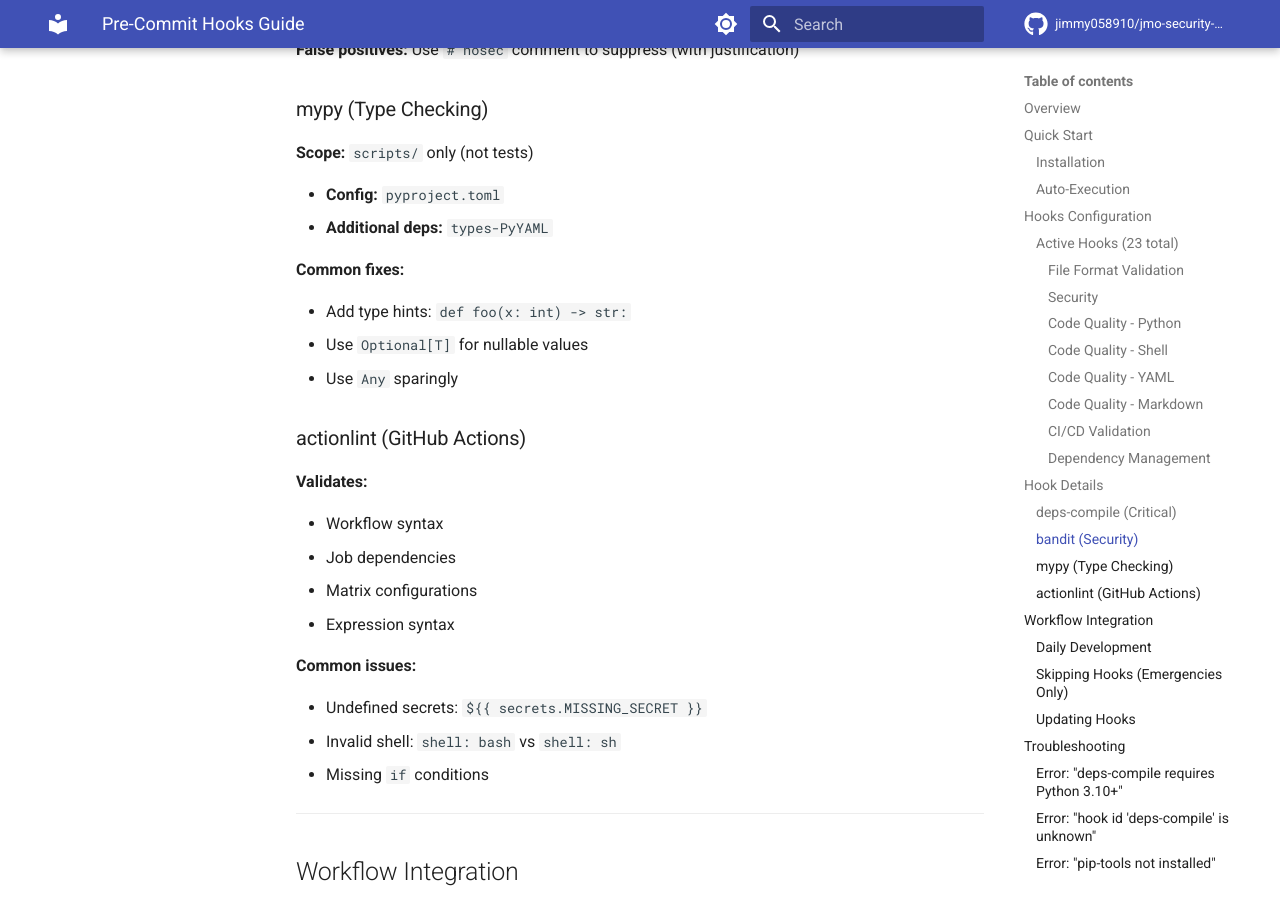
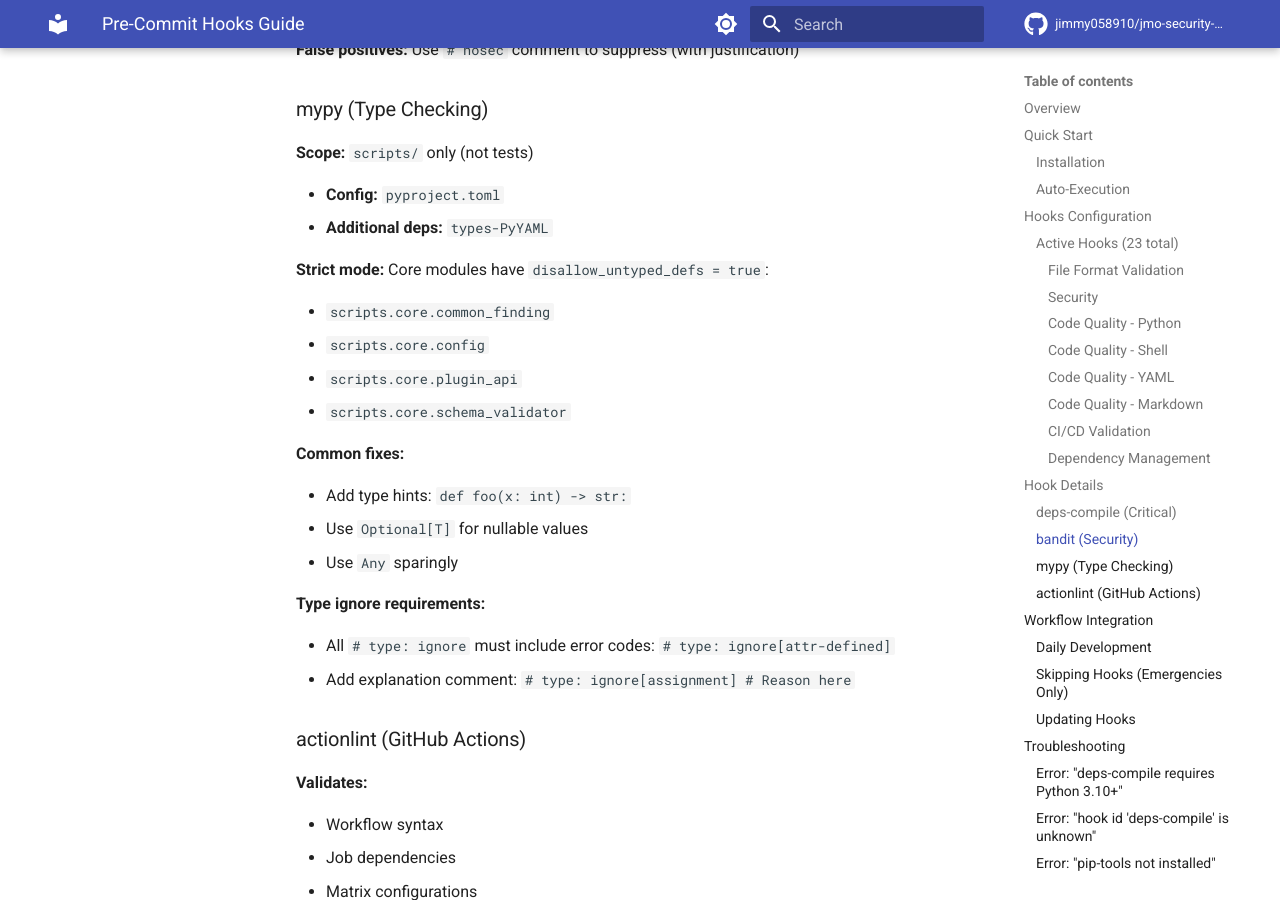
Before and after one commit to jimmy058910/jmo-security-repo, an MkDocs documentation site: the page built from docs/PRE_COMMIT_HOOKS.md, in a window 1280 px wide and 900 px high, scrolled down 3468 px. Built offline with MkDocs 1.6.1 and Material for MkDocs 9.7.7, drawn with Linux system fonts in a browser that asks for light colours; comment, search, counter and statistics services are not loaded.

Commit message:
docs(typing): document mypy strict mode configuration
- Add strict mode module list (common_finding, config, plugin_api, schema_validator)
- Document type: ignore requirements (error codes + explanations)

🤖 Generated with [Claude Code](https://claude.com/claude-code)

Co-Authored-By: Claude Opus 4.5 <noreply@anthropic.com>

```diff
--- a/docs/PRE_COMMIT_HOOKS.md
+++ b/docs/PRE_COMMIT_HOOKS.md
@@ -149,11 +149,23 @@ The hook automatically uses the correct Python version, preventing these issues.
 - **Config:** `pyproject.toml`
 - **Additional deps:** `types-PyYAML`
 
+**Strict mode:** Core modules have `disallow_untyped_defs = true`:
+
+- `scripts.core.common_finding`
+- `scripts.core.config`
+- `scripts.core.plugin_api`
+- `scripts.core.schema_validator`
+
 **Common fixes:**
 
 - Add type hints: `def foo(x: int) -> str:`
 - Use `Optional[T]` for nullable values
 - Use `Any` sparingly
+
+**Type ignore requirements:**
+
+- All `# type: ignore` must include error codes: `# type: ignore[attr-defined]`
+- Add explanation comment: `# type: ignore[assignment]  # Reason here`
 
 ### actionlint (GitHub Actions)
 
```
